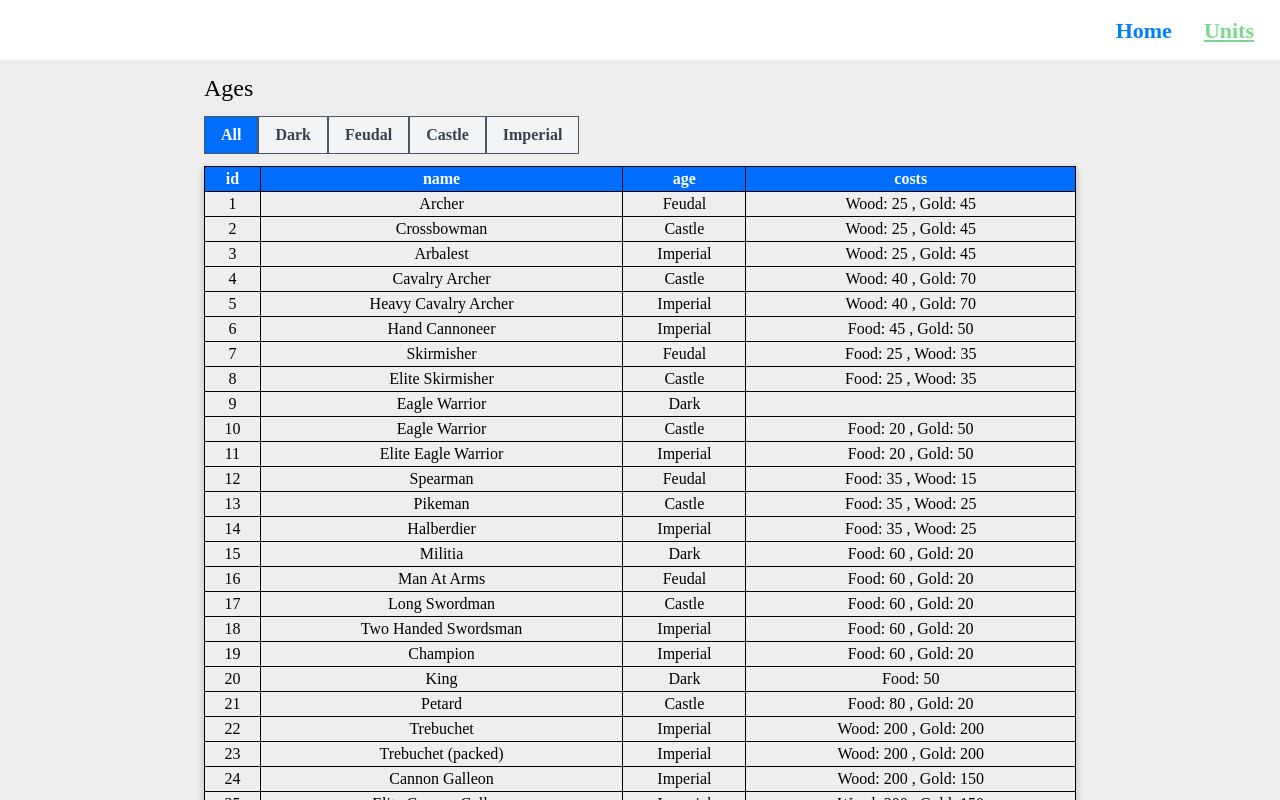
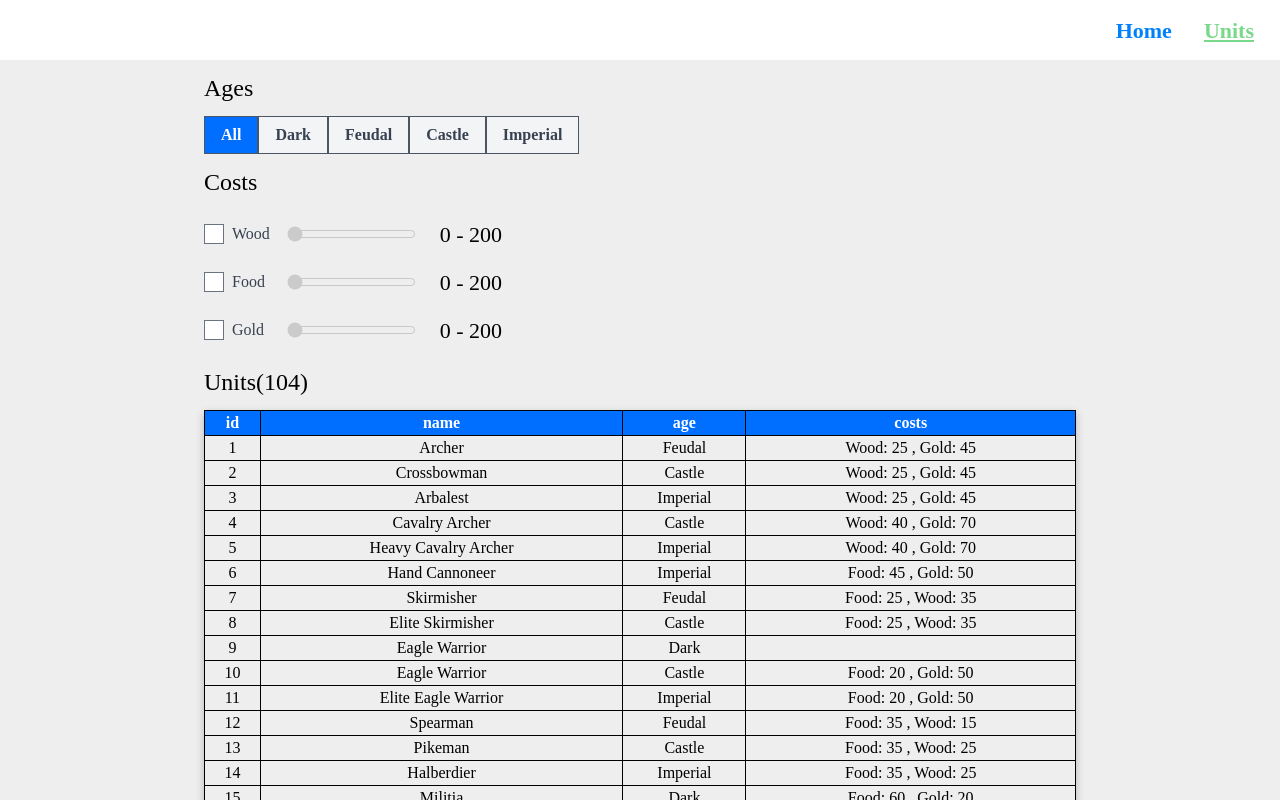
Before and after one commit to mturkoz93/age-of-empires, a Vue app: page /units in a window 1280 px wide. Shown: the top 800 px of the page. Built offline with nearby package versions, Linux system fonts and the light colour scheme; a web font is replaced by a local one.

Commit message:
ADD Costs filter

```diff
--- a/package.json
+++ b/package.json
@@ -10,6 +10,7 @@
     "lint": "vue-cli-service lint"
   },
   "dependencies": {
+    "@tailwindcss/forms": "^0.3.3",
     "core-js": "^3.6.5",
     "vue": "^3.0.0",
     "vue-router": "^4.0.0-0",
--- a/src/components/units/GroupFilterButtons.vue
+++ b/src/components/units/ages/AgeFilterButtons.vue
@@ -24,7 +24,7 @@
 </template>
 
 <script>
-import FilterButton from "@/components/units/FilterButton";
+import FilterButton from "@/components/units/ages/FilterButton";
 export default {
   components: {
     FilterButton,
@@ -64,13 +64,3 @@ export default {
   },
 };
 </script>
-<style lang="scss">
-button {
-  font-weight: bold;
-  color: #2c3e50;
-
-  &.router-link-exact-active {
-    color: #42b983;
-  }
-}
-</style>
--- a/src/components/units/costs/CheckBox.vue
+++ /dev/null
@@ -1,8 +0,0 @@
-<template>
-  <div>
-    <input
-      type="checkbox"
-      class="appearance-none checked:bg-blue-600 checked:border-transparent"
-    />
-  </div>
-</template>
--- /dev/null
+++ b/src/components/units/costs/CostFilterOptions.vue
@@ -0,0 +1,57 @@
+<template>
+  <div>
+    <div class="flex flex-col" style="width: 100%">
+      <div class="mb-3 text-2xl flex justify-start">Costs</div>
+      <div class="flex justify-start items-baseline flex-wrap">
+        <div class="flex flex-col items-start w-screen">
+          <CostOption
+            v-for="option in costOptions"
+            :key="option"
+            @changeRange="changeRange"
+            :text="option.text"
+            :value="option.value"
+            :age="age"
+          ></CostOption>
+        </div>
+      </div>
+    </div>
+  </div>
+</template>
+
+<script>
+import CostOption from "@/components/units/costs/CostOption";
+export default {
+  props: {
+    age: {
+      type: String,
+      default: "All",
+    },
+  },
+  components: {
+    CostOption,
+  },
+  data() {
+    return {
+      costOptions: [
+        {
+          text: "Wood",
+          value: "Wood",
+        },
+        {
+          text: "Food",
+          value: "Food",
+        },
+        {
+          text: "Gold",
+          value: "Gold",
+        },
+      ],
+    };
+  },
+  methods: {
+    changeRange(data) {
+      this.$emit("changeRange", data);
+    },
+  },
+};
+</script>
--- /dev/null
+++ b/src/components/units/costs/CostOption.vue
@@ -0,0 +1,85 @@
+<template>
+  <div style="width: 100%">
+    <div class="flex justify-start items-center">
+      <div style="flex: 1" class="flex justify-start mr-3 w-50">
+        <label id="check-box" class="inline-flex items-center my-3">
+          <input
+            v-model="checkCost"
+            :disabled="age === 'All'"
+            type="checkbox"
+            class="form-checkbox h-5 w-5 text-orange-600"
+          /><span class="ml-2 text-gray-700">{{ text }}</span>
+        </label>
+      </div>
+
+      <div style="flex: 1" class="flex justify-start mr-6">
+        <input
+          type="range"
+          min="0"
+          max="200"
+          :disabled="!checkCost"
+          v-model="rangeValue"
+        />
+      </div>
+
+      <div style="flex: 9" class="flex justify-start">
+        <span style="font-size: 22px">{{ rangeValue }} - 200</span>
+      </div>
+    </div>
+  </div>
+</template>
+
+<script>
+export default {
+  props: {
+    age: {
+      type: String,
+      default: "All",
+    },
+    text: {
+      type: String,
+      default: "",
+    },
+    value: {
+      type: String,
+      default: "",
+    },
+  },
+  data() {
+    return {
+      checkCost: false,
+      rangeValue: 0,
+    };
+  },
+  watch: {
+    age(val) {
+      if (val === "All") {
+        this.checkCost = false;
+      }
+    },
+    rangeValue(val) {
+      this.$emit("changeRange", {
+        cost: this.value,
+        range: +val,
+      });
+    },
+    checkCost(val) {
+      if (val === false) {
+        this.rangeValue = 0;
+      }
+    },
+  },
+};
+</script>
+
+<style lang="scss">
+#check-box {
+  input {
+    cursor: pointer;
+  }
+}
+
+input[type="range"] {
+  cursor: pointer;
+}
+</style>
--- a/src/store/modules/units.js
+++ b/src/store/modules/units.js
@@ -18,13 +18,24 @@ export default {
   },
 
   actions: {
-    async listUnits({ commit }, age) {
+    async listUnits({ commit }, payload) {
+      const age = payload.age;
+      const costs = payload.costs;
+
       if (age === "All") {
         commit("SET_UNITS", ageOfEmpires.units);
         return true;
       }
 
-      const units = ageOfEmpires.units.filter((unit) => unit.age === age);
+      const units = ageOfEmpires.units.filter(
+        (unit) =>
+          unit.age === age &&
+          (costs.Wood ? costs.Wood < +unit?.cost?.Wood : true) &&
+          (costs.Food ? costs.Food < +unit?.cost?.Food : true) &&
+          (costs.Gold ? costs.Gold < +unit?.cost?.Gold : true)
+      );
+      console.log(costs.Wood);
+
       commit("SET_UNITS", units);
       return true;
     },
--- a/src/views/Home.vue
+++ b/src/views/Home.vue
@@ -25,6 +25,14 @@ $hfull: calc(100vh - 60px);
     height: 360px;
     width: 640px;
     border-radius: 5px;
+    transition: all 700ms;
+    object-fit: cover;
+
+    &:hover {
+      height: 360px * (3/2);
+      width: 640px * (3/2);
+      transition: all 700ms;
+    }
   }
 }
 </style>
--- a/src/views/Units.vue
+++ b/src/views/Units.vue
@@ -1,11 +1,23 @@
 <template>
   <div class="units" style="width: 70%">
     <div class="p-3">
-      <GroupFilterButtons
+      <AgeFilterButtons
         style="display: flex; justify-content: flex-start"
         class="mb-3"
-        @listUnits="listUnits"
-      ></GroupFilterButtons>
+        @listUnits="filterAge"
+      ></AgeFilterButtons>
+
+      <CostFilterOptions
+        style="display: flex; justify-content: flex-start"
+        class="mb-3"
+        @changeRange="filterCost"
+        :age="selectedAge"
+      ></CostFilterOptions>
+
+      <div class="mb-3 text-2xl flex justify-start">
+        Units({{ units.length }})
+      </div>
+
       <Table
         v-show="units && units.length && !loadingUnit"
         class="mb-3"
@@ -24,18 +36,26 @@
 
 <script>
 import Table from "@/components/units/Table.vue";
-import GroupFilterButtons from "@/components/units/GroupFilterButtons.vue";
+import AgeFilterButtons from "@/components/units/ages/AgeFilterButtons.vue";
+import CostFilterOptions from "@/components/units/costs/CostFilterOptions.vue";
 import { mapGetters } from "vuex";
 
 export default {
   name: "Home",
   components: {
     Table,
-    GroupFilterButtons,
+    AgeFilterButtons,
+    CostFilterOptions,
   },
   data() {
     return {
       loadingUnit: false,
+      selectedAge: "All",
+      costFilters: {
+        Wood: 0,
+        Food: 0,
+        Gold: 0,
+      },
     };
   },
   computed: {
@@ -44,16 +64,42 @@ export default {
     }),
   },
   created() {
-    this.listUnits("All");
+    this.listUnits(this.selectedAge, this.costFilters);
   },
   methods: {
-    listUnits(age) {
+    listUnits(age, costs) {
       this.loadingUnit = true;
       setTimeout(() => {
-        this.$store.dispatch("units/listUnits", age).then(() => {
+        this.$store.dispatch("units/listUnits", { age, costs }).then(() => {
           this.loadingUnit = false;
         });
       }, 500);
+    },
+    resetCosts() {
+      this.costFilters = {
+        Wood: 0,
+        Food: 0,
+        Gold: 0,
+      };
+    },
+    filterAge(age) {
+      if (age === "All") {
+        this.resetCosts();
+      }
+      this.selectedAge = age;
+      this.listUnits(
+        this.selectedAge,
+        JSON.parse(JSON.stringify(this.costFilters))
+      );
+    },
+    filterCost(data) {
+      /* this.costFilters.filter((filter) => filter.title === data.cost)[0].value =
+        data.range; */
+      this.costFilters[data.cost] = data.range;
+      this.listUnits(
+        this.selectedAge,
+        JSON.parse(JSON.stringify(this.costFilters))
+      );
     },
   },
 };
--- a/tailwind.config.js
+++ b/tailwind.config.js
@@ -7,5 +7,5 @@ module.exports = {
   variants: {
     extend: {},
   },
-  plugins: [],
+  plugins: [require("@tailwindcss/forms")],
 };
```
Also changed, not shown: src/components/units/ages/FilterButton.vue (renamed from src/components/units/FilterButton.vue), 1 other file (tests, documents, lock files or other folders).
